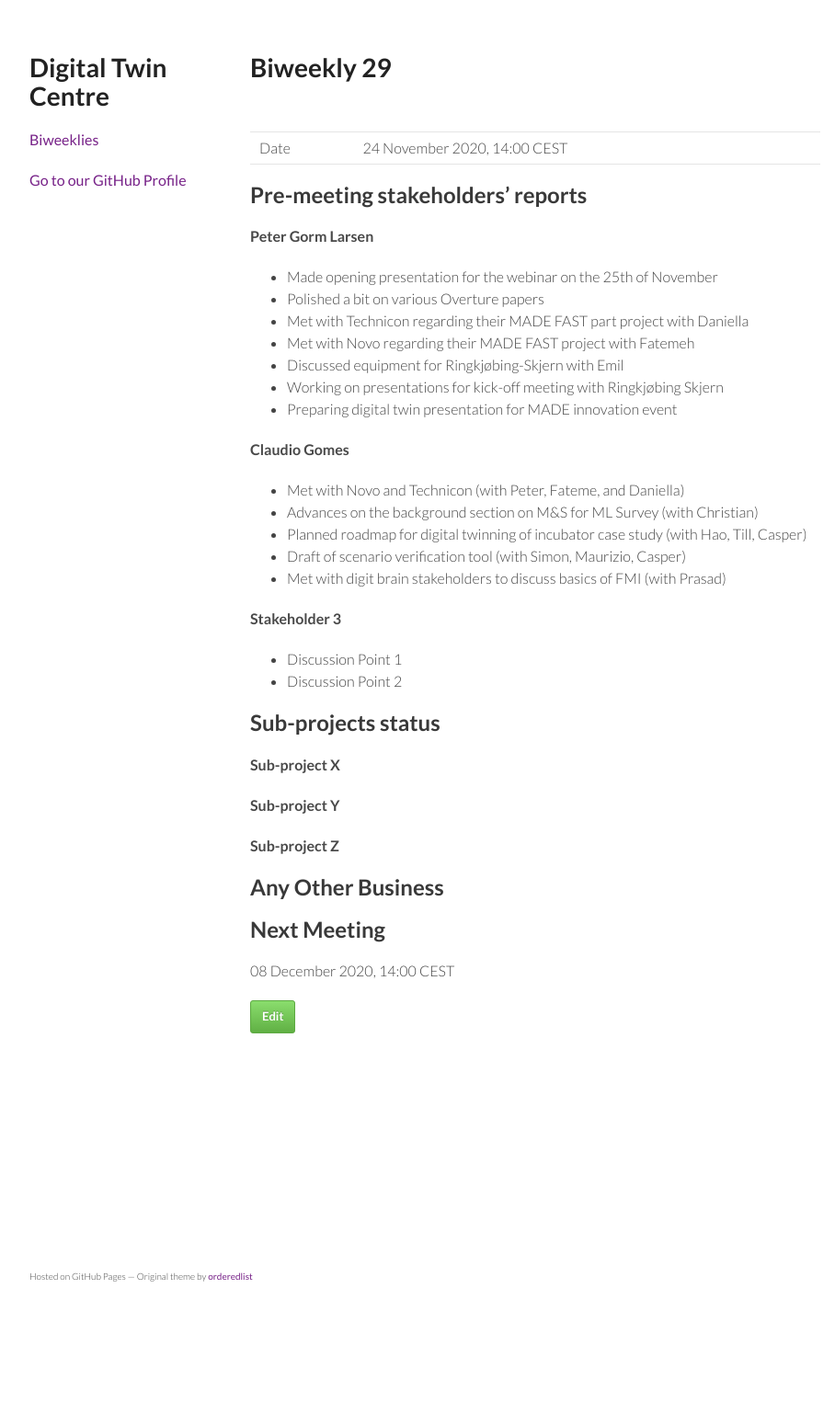
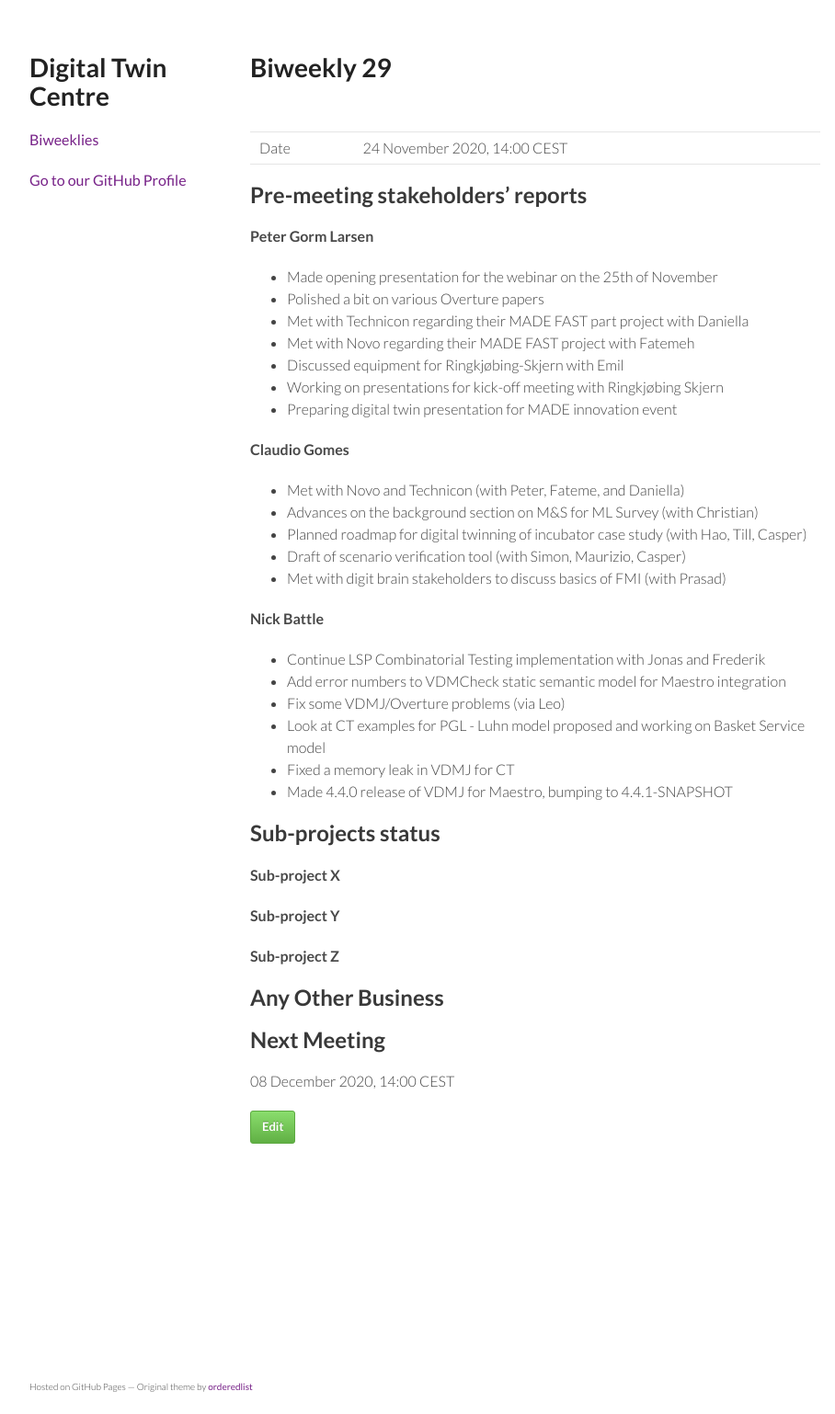
Before and after one commit to digitaltwincentre/digitaltwincentre.github.io, a Jekyll site: the page built from _biweeklies/Biweekly-29.md, in a window 1280 px wide. Shown: the whole page at 92% size, without its empty margins (178-1086 px from the left). Built offline with Jekyll 4.4.1, drawn with Linux system fonts in a browser that asks for light colours; nearby versions of some CDN libraries; before the commit the page ends 1418 px from its top, so only the background shows below that.

Commit message:
Update Biweekly-29.md

```diff
--- a/_biweeklies/Biweekly-29.md
+++ b/_biweeklies/Biweekly-29.md
@@ -36,9 +36,13 @@ date: 24 November 2020, 1400 CEST
 * Draft of scenario verification tool (with Simon, Maurizio, Casper)
 * Met with digit brain stakeholders to discuss basics of FMI (with Prasad)
 
-#### Stakeholder 3
-* Discussion Point 1
-* Discussion Point 2
+#### Nick Battle
+* Continue LSP Combinatorial Testing implementation with Jonas and Frederik
+* Add error numbers to VDMCheck static semantic model for Maestro integration
+* Fix some VDMJ/Overture problems (via Leo)
+* Look at CT examples for PGL - Luhn model proposed and working on Basket Service model
+* Fixed a memory leak in VDMJ for CT
+* Made 4.4.0 release of VDMJ for Maestro, bumping to 4.4.1-SNAPSHOT
 
 
 ## Sub-projects status
```
